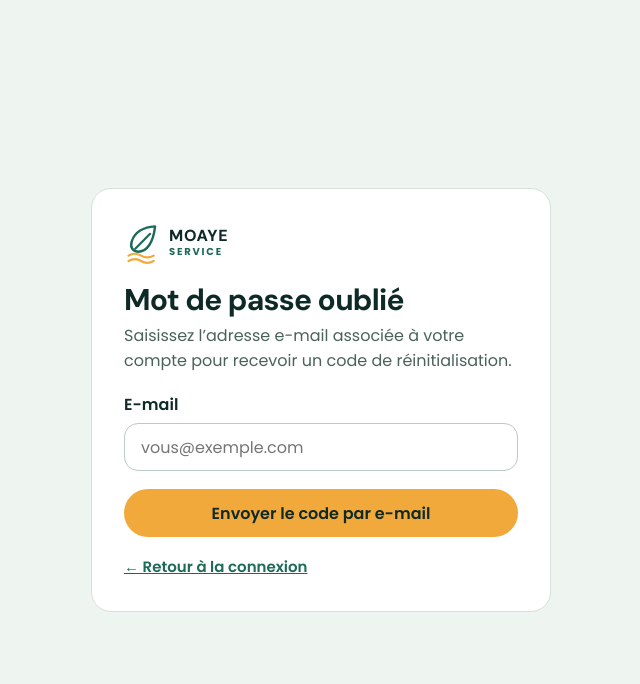
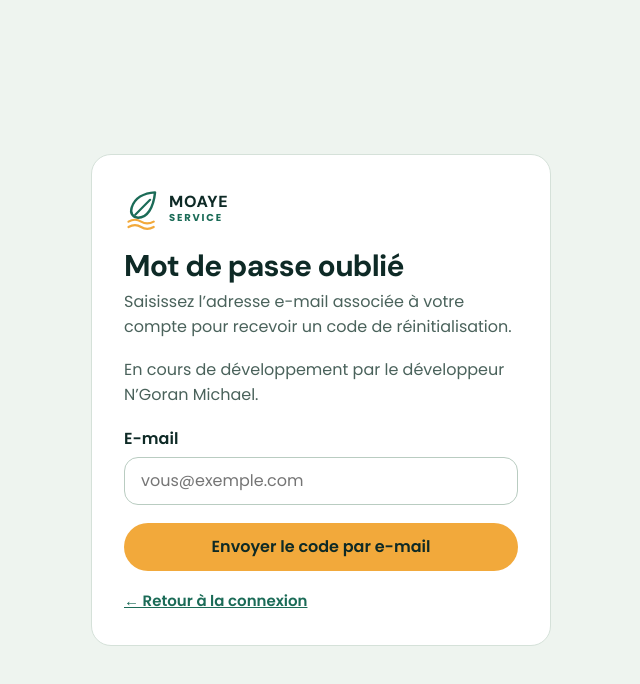
Before and after one commit to MOAYESERVICE/Moaye-Service_, a Next.js app in the folder frontend/: page /mot-de-passe-oublie in a window 1280 px wide. Shown: the top 684 px of the page, without its empty margins (319-959 px from the left). Built offline with nearby package versions, Linux system fonts and the light colour scheme.

Commit message:
Afficher le message sur la page de récupération

```diff
--- a/frontend/app/(auth)/mot-de-passe-oublie/page.tsx
+++ b/frontend/app/(auth)/mot-de-passe-oublie/page.tsx
@@ -11,6 +11,9 @@ export default function MotDePasseOubliePage() {
       subtitle="Saisissez l’adresse e-mail associée à votre compte pour recevoir un code de réinitialisation."
       footer={<Link href="/connexion">← Retour à la connexion</Link>}
     >
+      <p className="muted" role="status">
+        En cours de développement par le développeur N’Goran Michael.
+      </p>
       <ForgotForm />
     </AuthShell>
   );
```
